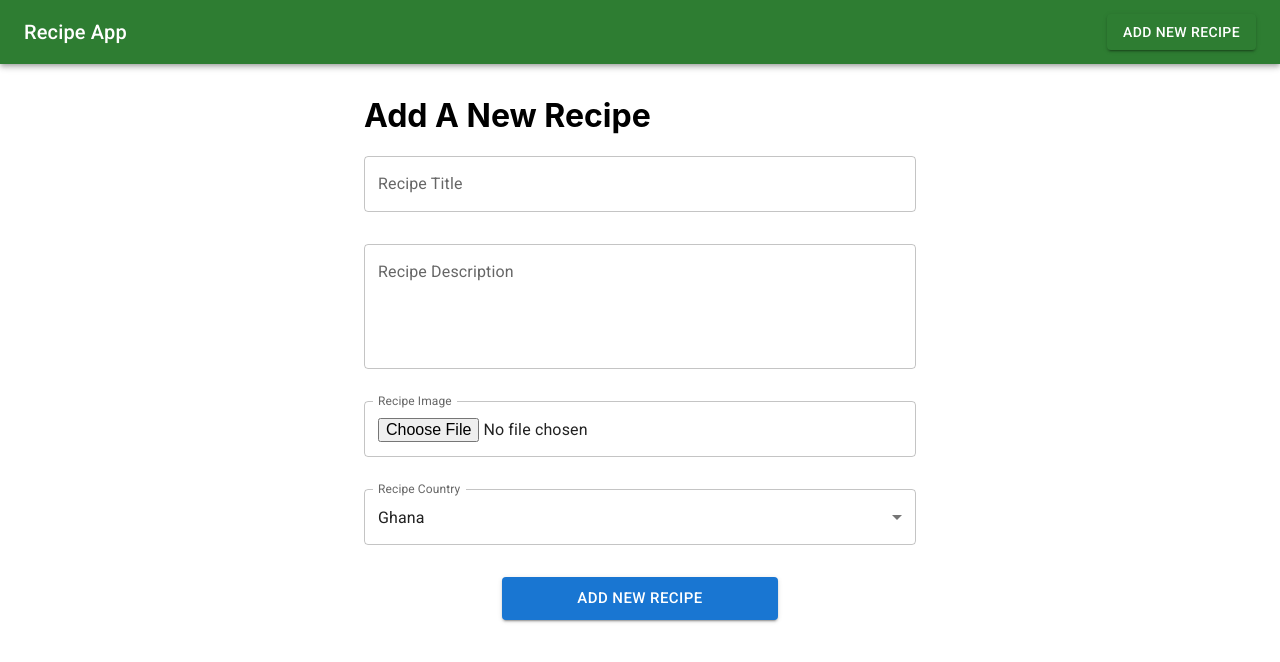
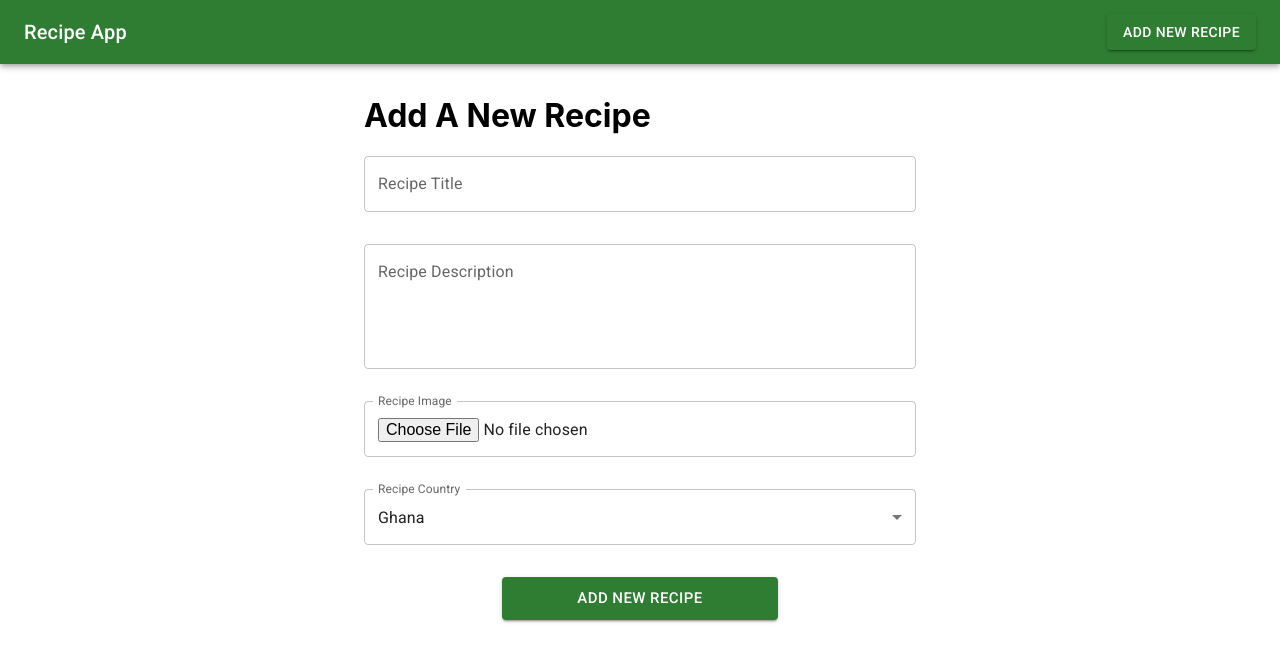
Before and after one commit to ednaakpene/recipe-app, a React (Create React App) app: page /add-recipe in a window 1280 px wide. Shown: the top 662 px of the page. Built offline with nearby package versions, Linux system fonts and the light colour scheme.

Commit message:
made some updates

```diff
--- a/src/pages/add-recipe/index.jsx
+++ b/src/pages/add-recipe/index.jsx
@@ -128,6 +128,7 @@ export default function AddRecipe() {
               type="submit"
               size="large"
               variant="contained"
+              color="success"
             >
               Add New Recipe
             </LoadingButton>
--- a/src/pages/recipes/index.jsx
+++ b/src/pages/recipes/index.jsx
@@ -73,7 +73,7 @@ export default function Recipes() {
                   <CardMedia
                     component="img"
                     height="140"
-                    image={`${process.env.REACT_APP_RECIPE_API_BASE_URL}/images/${recipe.image}`}
+                    image={`${process.env.REACT_APP_RECIPE_API_BASE_URL}/${recipe.image}`}
                     alt={recipe.title}
                   />
                   <CardContent sx={{ height: "100%" }}>
```
